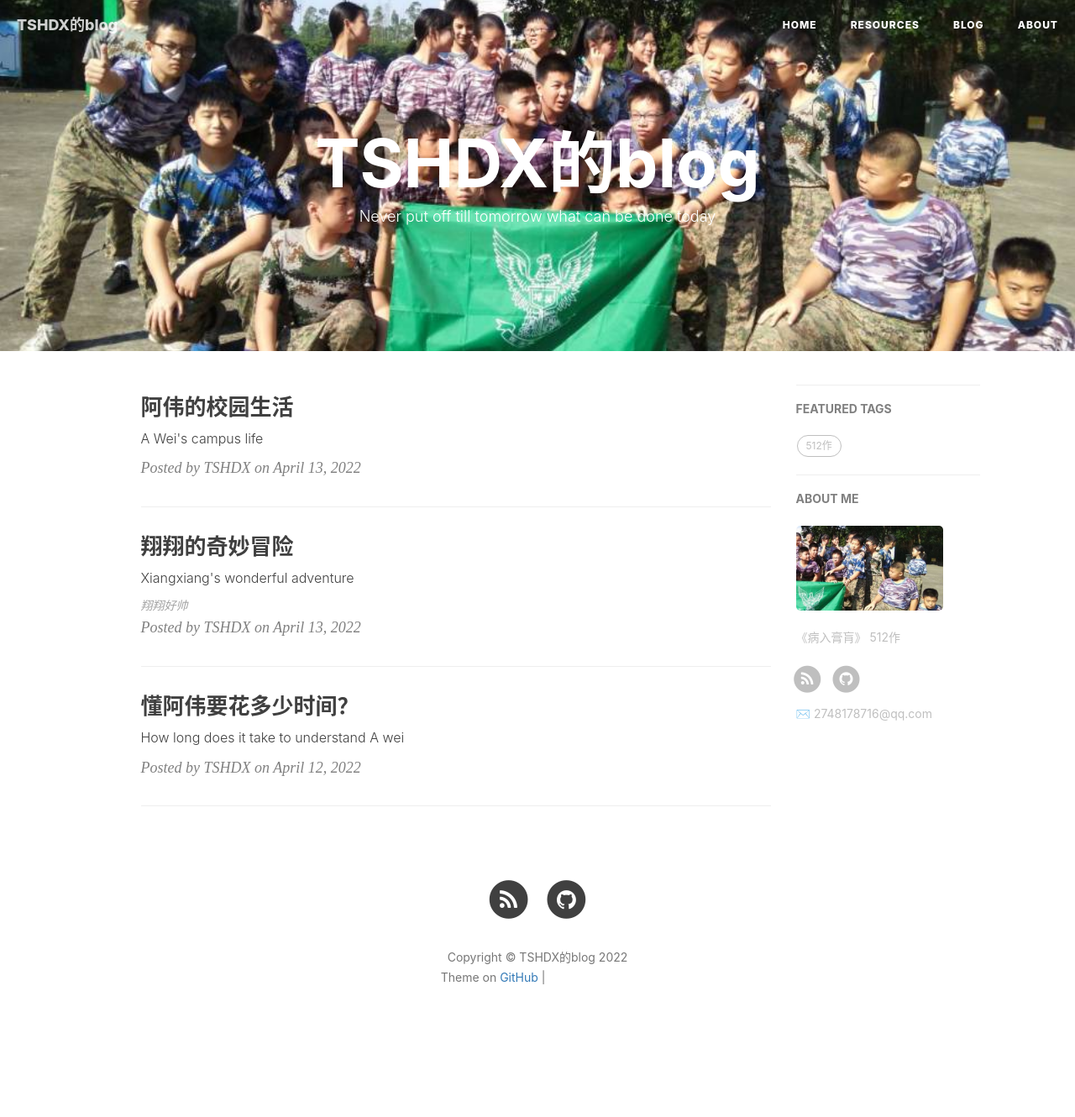
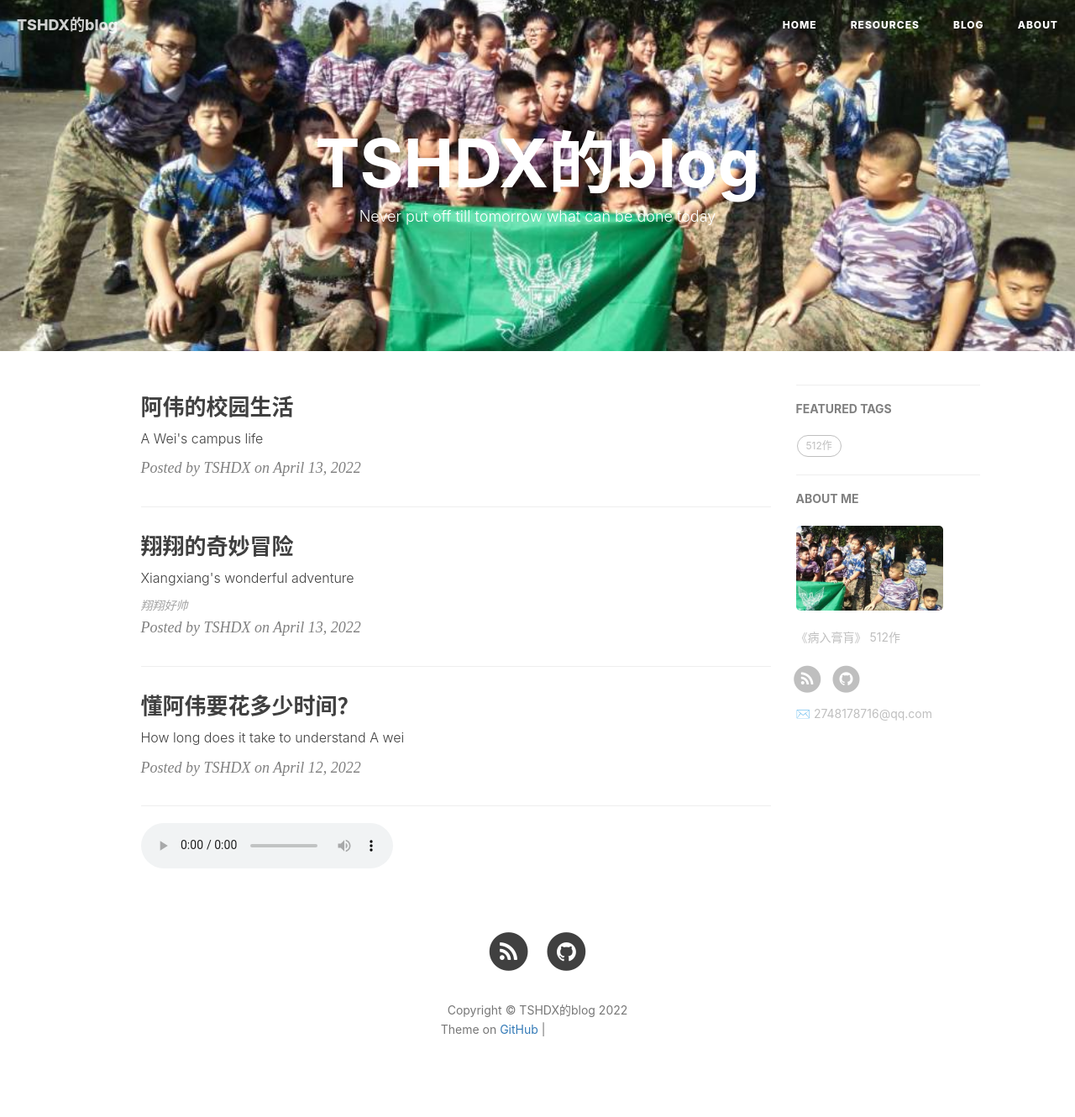
Before and after one commit to twodgirl/twodgirl.github.io, a Jekyll site: the page built from index.html, in a window 1280 px wide. Shown: the whole page at 84% size. Built offline with Jekyll 4.4.1, drawn with Linux system fonts in a browser that asks for light colours; nearby versions of some CDN libraries; the list of posts is cut into pages by our own code; comment, search, counter and statistics services are not loaded; before the commit the page ends 1268 px from its top, so only the background shows below that; grey boxes are pictures that could not be loaded.

Commit message:
Update index.html

```diff
--- a/index.html
+++ b/index.html
@@ -58,3 +58,6 @@ description: "Never put off till tomorrow what can be done today"
     {% endif %}
 </ul>
 {% endif %}
+
+<audio id ="audio" src = "img/DDLC.m4a" controls = "controls" autoplay="autopaly">
+</audio>
```
